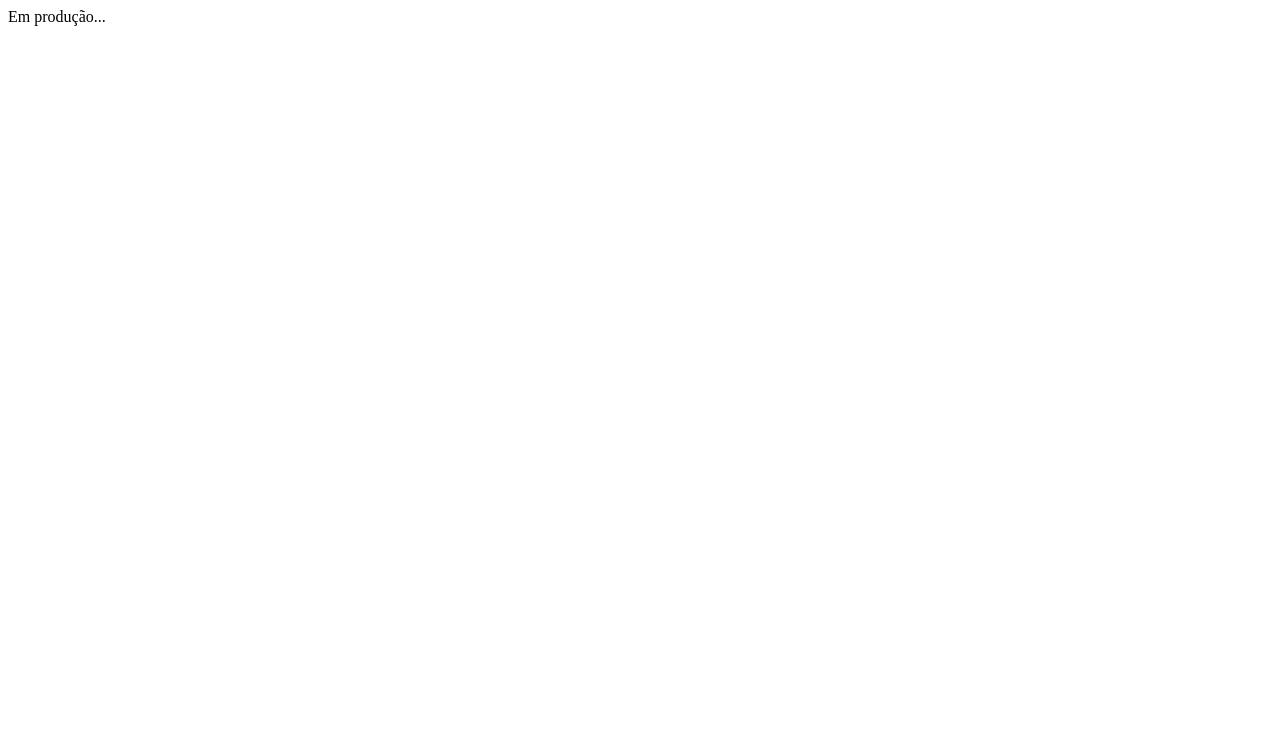
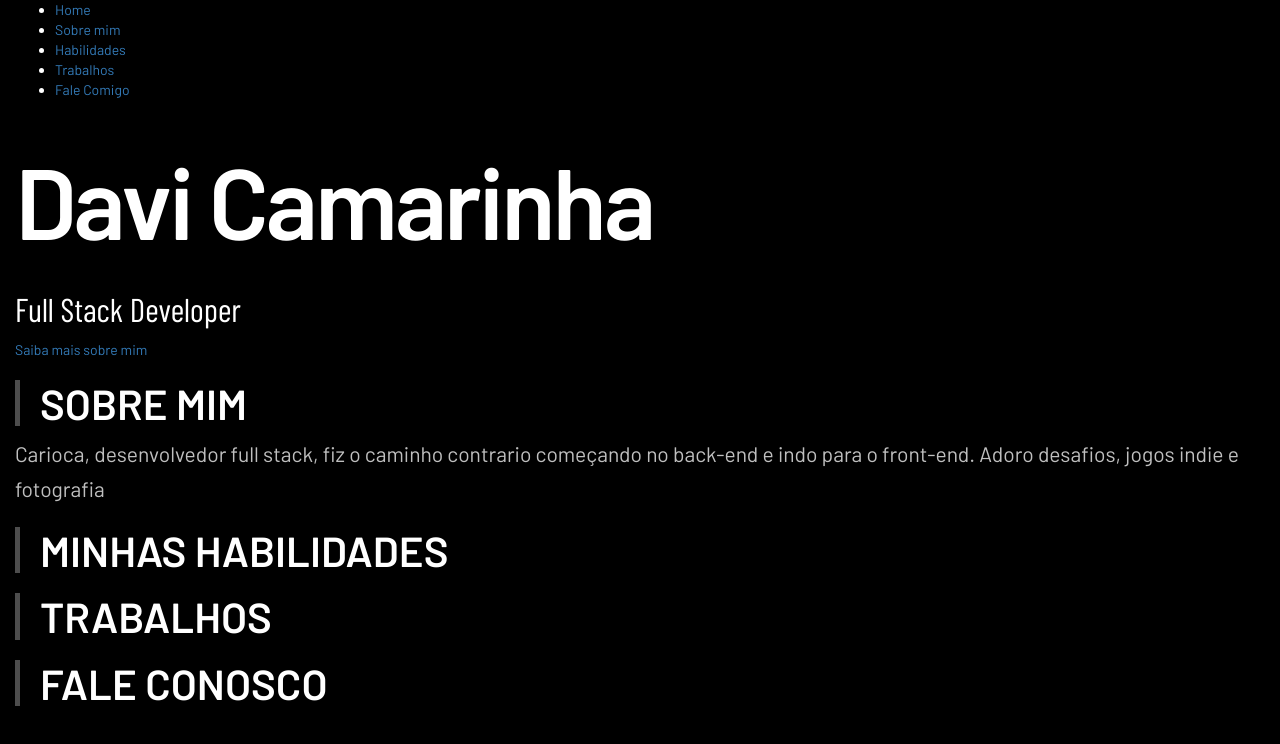
Before and after one commit to triblood/triblood.github.io, a plain HTML site: page index.html in a window 1280 px wide. Drawn offline with nearby package versions, Linux system fonts and the light colour scheme.

Commit message:
Work in progress

```diff
--- /dev/null
+++ b/css/main-css.css
@@ -0,0 +1,33 @@
+body {
+    background-color: #000000;
+    color: #ffffff;
+    font-family: 'Barlow', sans-serif;
+}
+
+section>h1 {
+    font-size: 100px;
+    letter-spacing: -3px;
+    line-height: 1em;
+    font-weight: 600;
+    padding: 0 0 30px 0;
+}
+
+h1+h4 {
+    font-family: 'Barlow Condensed', sans-serif;
+    font-size: 33px;
+    line-height: 1.2em;
+}
+
+section>h2 {
+    text-transform: uppercase;
+    font-weight: 600;
+    border-left: 5px solid rgba(255, 255, 255, 0.3);
+    padding: 0 0 0 20px;
+    font-size: 42px;
+}
+
+section>p {
+    color: rgba(255, 255, 255, 0.75);
+    font-size: 21px;
+    line-height: 1.7em;
+}
--- a/index.html
+++ b/index.html
@@ -1,11 +1,56 @@
 <!DOCTYPE html>
 <html lang="en">
+
 <head>
-	<meta charset="UTF-8">
-	<meta name="viewport" content="width=device-width, initial-scale=1.0" />
-	<title>Davi Camarinha</title>
+    <meta charset="UTF-8">
+    <meta name="viewport" content="width=device-width, initial-scale=1.0" />
+    <title>Davi Camarinha</title>
+    <link rel="stylesheet" href="https://maxcdn.bootstrapcdn.com/bootstrap/3.3.7/css/bootstrap.min.css">
+    <link href="https://fonts.googleapis.com/css?family=Barlow+Condensed:400,600|Barlow:400,600" rel="stylesheet">
+    <link rel="stylesheet" href="css/main-css.css">
 </head>
+
 <body>
-	Em produção...
+    <header class="container-fluid">
+        <nav>
+            <i></i>
+            <ul>
+                <li><a href="">Home</a></li>
+                <li><a href="">Sobre mim</a></li>
+                <li><a href="">Habilidades</a></li>
+                <li><a href="">Trabalhos</a></li>
+                <li><a href="">Fale Comigo</a></li>
+            </ul>
+        </nav>
+        <section class="bio">
+            <img src="" alt="" class="myphoto">
+            <h1>Davi Camarinha</h1>
+            <h4>Full Stack Developer</h4>
+        </section>
+        <div class="godown">
+            <a href="">Saiba mais sobre mim</a>
+        </div>
+    </header>
+    <main class="container-fluid">
+        <section class="aboutme">
+            <h2>Sobre mim</h2>
+            <p>Carioca, desenvolvedor full stack, fiz o caminho contrario começando no back-end e indo para o front-end. Adoro desafios, jogos indie e fotografia</p>
+        </section>
+        <section class="myskills">
+            <h2>Minhas habilidades</h2>
+        </section>
+        <section class="jobs">
+            <h2>Trabalhos</h2>
+        </section>
+        <section class="contact">
+            <h2>Fale Conosco</h2>
+        </section>
+    </main>
+    <footer class="container-fluid"></footer>
+
+
+    <script src="https://code.jquery.com/jquery-1.12.4.min.js"></script>
+    <script src="js/main-js.js"></script>
 </body>
+
 </html>
```
Also changed, not shown: js/main-js.js (added).
